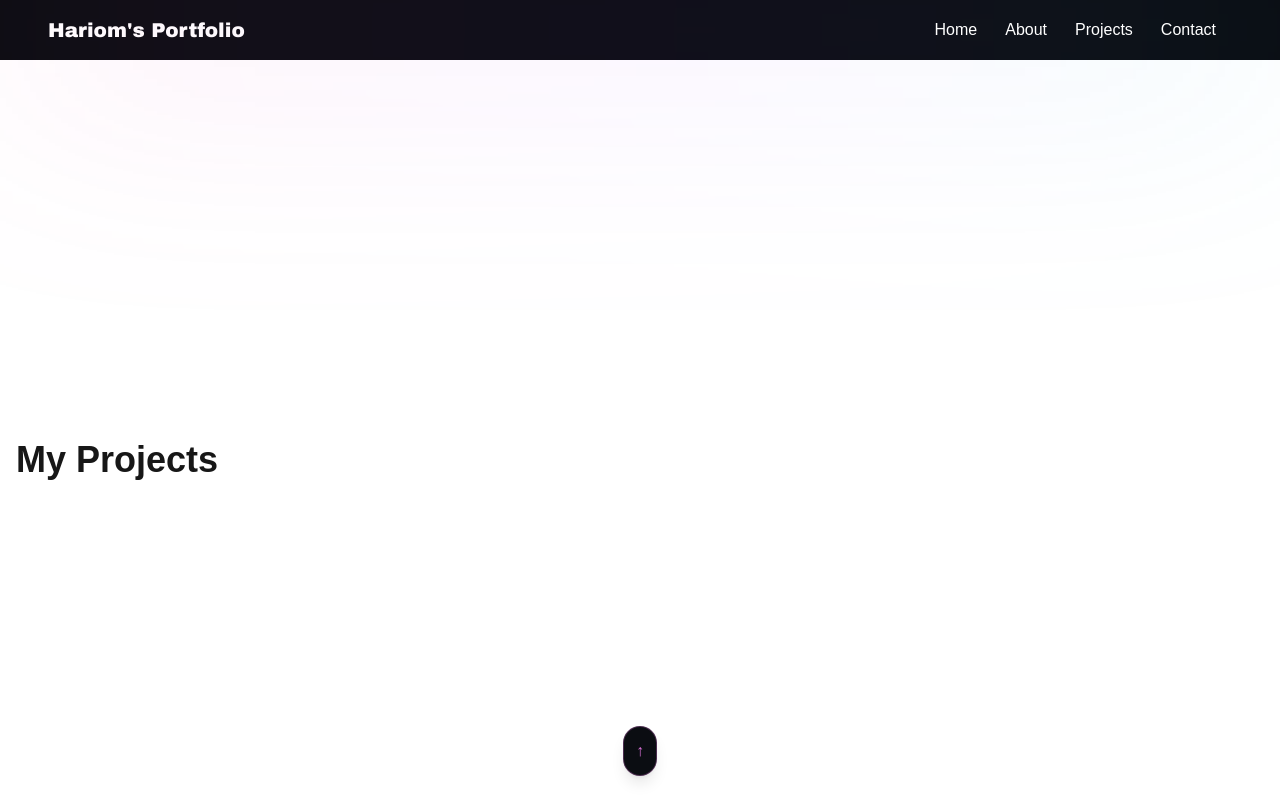
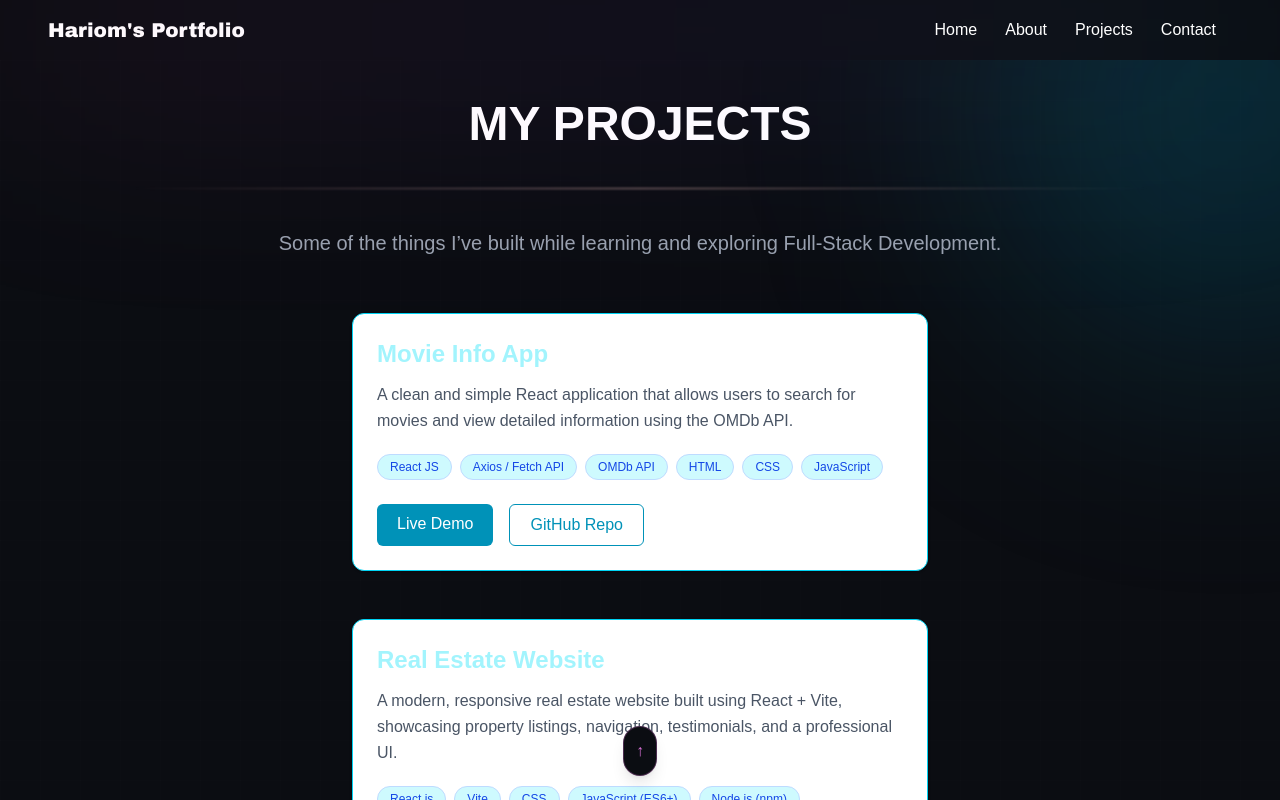
Before and after one commit to HariomGundale/hariom-portfolio, a Next.js app: page /projects in a window 1280 px wide. Shown: the top 800 px of the page. Built offline with nearby package versions, Linux system fonts and the light colour scheme.

Commit message:
project page completion

```diff
--- a/src/app/about/page.jsx
+++ b/src/app/about/page.jsx
@@ -133,7 +133,7 @@ export default function AboutPage() {
                                 </p>
 
                                 <p className="text-sm text-gray-400">
-                                    2022 – Present
+                                    2024 – 2028
                                 </p>
 
                                 <p className="max-w-xl text-base leading-relaxed text-gray-300">
--- a/src/app/layout.js
+++ b/src/app/layout.js
@@ -12,7 +12,7 @@ export const metadata = {
 
 export default function RootLayout({ children }) {
   return (
-    <html lang="en" >
+    <html lang="en" data-scroll-behavior="smooth" >
       <body>
         <Navbar />
         {children}
--- /dev/null
+++ b/src/app/projects/info/projectdata.js
@@ -0,0 +1,41 @@
+const projectdata = [
+  {
+    id: 1,
+    title: "Movie Info App",
+    description:
+      "A clean and simple React application that allows users to search for movies and view detailed information using the OMDb API.",
+    techStack: ["React JS", "Axios / Fetch API", "OMDb API", "HTML", "CSS", "JavaScript"],
+    liveLink: "https://github.com/HariomGundale/Movie-Info-app",
+    githubLink: "https://github.com/HariomGundale/Movie-Info-app",
+  },
+  {
+    id: 2,
+    title: "Real Estate Website",
+    description:
+      "A modern, responsive real estate website built using React + Vite, showcasing property listings, navigation, testimonials, and a professional UI.",
+    techStack: ["React.js", "Vite", "CSS", "JavaScript (ES6+)", "Node.js (npm)"],
+    liveLink: "https://github.com/HariomGundale/Real-Estate",
+    githubLink: "https://github.com/HariomGundale/Real-Estate",
+  },
+  {
+    id: 3,
+    title: "To Do List",
+    description:
+      "A simple and responsive To-Do List application built using React.js.",
+    techStack: ["React.js", "React Router DOM", "JavaScript (ES6+)", "HTML", "CSS"],
+
+    liveLink: "https://github.com/HariomGundale/To-do-list",
+    githubLink: "https://github.com/HariomGundale/To-do-list",
+  },
+  {
+    id: 4,
+    title: "Portfolio",
+    description:
+      "A modern, responsive personal portfolio built with Next.js, Tailwind CSS, and Framer Motion.",
+    techStack: ["Next.js", "Tailwind CSS", "Framer Motion"],
+    liveLink: "https://github.com/HariomGundale/Portfolio",
+    githubLink: "https://github.com/HariomGundale/Portfolio",
+  },
+];
+
+export default projectdata;
--- a/src/app/projects/page.jsx
+++ b/src/app/projects/page.jsx
@@ -1,8 +1,116 @@
+"use client";
+
+import React from "react";
+import { motion } from "framer-motion";
+import projectdata from "./info/projectdata";
+
+/* Card animation variants */
+const cardVariants = {
+  hidden: {
+    opacity: 0,
+    y: 30,
+  },
+  visible: (index) => ({
+    opacity: 1,
+    y: 0,
+    transition: {
+      delay: index * 0.15,
+      duration: 0.6,
+      ease: "easeOut",
+    },
+  }),
+};
+
 export default function ProjectsPage() {
   return (
-    <main className="min-h-screen flex items-center">
-      <div className="container">
-        <h1 className="text-4xl font-bold">My Projects</h1>
+    <main className="min-h-screen relative overflow-hidden bg-[#0b0d12] text-white py-10 px-4 sm:px-8 md:px-16 lg:px-24">
+
+      {/* Background */}
+      <div className="absolute inset-0 bg-[linear-gradient(rgba(255,255,255,0.04)_1px,transparent_1px),linear-gradient(90deg,rgba(255,255,255,0.04)_1px,transparent_1px)] bg-[size:40px_40px] opacity-20" />
+      <div className="absolute top-[-200px] right-[-200px] w-[500px] h-[500px] bg-cyan-600/20 blur-[120px] rounded-full" />
+
+      <div className="relative max-w-5xl mx-auto">
+
+        {/* Heading */}
+        <motion.h1
+          initial={{ opacity: 0, y: 20 }}
+          animate={{ opacity: 1, y: 0 }}
+          transition={{ duration: 1, ease: "easeOut" }}
+          className="mb-6 text-4xl sm:text-5xl text-center font-bold"
+        >
+          MY PROJECTS
+        </motion.h1>
+
+        <div className="w-full h-[1px] bg-gradient-to-r from-transparent via-[#FFCDC9]/60 to-transparent my-10 blur-[1px]" />
+
+        <p className="mb-14 text-xl text-center text-gray-400">
+          Some of the things I’ve built while learning and exploring Full-Stack Development.
+        </p>
+
+        {/* Project Cards */}
+        <div className="space-y-12">
+          {projectdata.map((project, index) => (
+            <motion.div
+              key={project.id}
+              className="flex justify-center"
+              variants={cardVariants}
+              initial="hidden"
+              whileInView="visible"
+              viewport={{ once: true }}
+              custom={index}
+            >
+              <div className="w-full max-w-xl rounded-xl border border-cyan-400 bg-white dark:bg-zinc-900 p-6 shadow-sm transition-all hover:shadow-lg hover:-translate-y-1">
+
+                {/* Title */}
+                <h3 className="text-2xl font-semibold text-cyan-200 mb-3">
+                  {project.title}
+                </h3>
+
+                {/* Description */}
+                <p className="text-gray-600 dark:text-gray-400 mb-5 leading-relaxed">
+                  {project.description}
+                </p>
+
+                {/* Tech Stack */}
+                <div className="mb-6 flex flex-wrap gap-2">
+                  {project.techStack.map((tech, techIndex) => (
+                    <span
+                      key={techIndex}
+                      className="px-3 py-1 rounded-full text-xs font-medium bg-cyan-100 dark:bg-blue-900/30 text-blue-700 dark:text-cyan-300 border border-blue-200 dark:border-blue-800/50"
+                    >
+                      {tech}
+                    </span>
+                  ))}
+                </div>
+
+                {/* Buttons */}
+                <div className="flex gap-4">
+                  {project.liveLink && (
+                    <a
+                      href={project.liveLink}
+                      target="_blank"
+                      rel="noopener noreferrer"
+                      className="px-5 py-2 rounded-md bg-cyan-600 text-white hover:bg-cyan-700 transition"
+                    >
+                      Live Demo
+                    </a>
+                  )}
+
+                  <a
+                    href={project.githubLink}
+                    target="_blank"
+                    rel="noopener noreferrer"
+                    className="px-5 py-2 rounded-md border border-cyan-600 text-cyan-600 hover:bg-cyan-50 dark:hover:bg-cyan-950 transition"
+                  >
+                    GitHub Repo
+                  </a>
+                </div>
+
+              </div>
+            </motion.div>
+          ))}
+        </div>
+
       </div>
     </main>
   );
```
